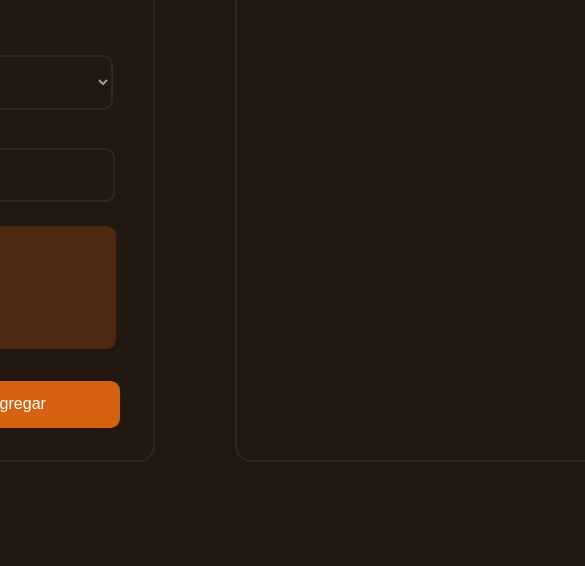
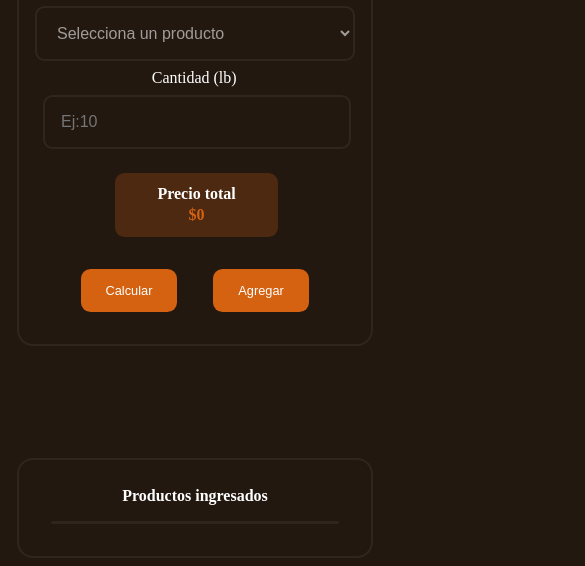
Before and after one commit to Man7F7/web-cuenta-carniceria, a plain HTML site: page index.html in a window 390 px wide. Shown: the part 324-890 px from the top of the page, 585 px wide, since content can reach past the window. Before the commit the page ends 844 px from the top, so only its background shows below. Drawn offline with Linux system fonts and the light colour scheme.

Commit message:
Responsive para dispositivos moviles

```diff
--- a/style.css
+++ b/style.css
@@ -115,3 +115,89 @@ option{
     border-radius: 0.6rem;
     margin: 1rem;
 }
+
+@media (max-width:390px){
+    .tableta{
+    border: solid 2px rgba(255, 255, 255, 0.06);
+    border-radius: 1rem;
+    padding: 1rem;
+    width: 20rem;
+    margin: 0 auto;
+    margin-top: 5rem;
+    text-align: center;
+    }
+    .paletas{
+    display: grid;
+    grid-template-columns: 1fr;
+    justify-content: center;
+    gap:2rem;
+    }
+    .titulo{
+    font-size: 1rem;
+    margin-bottom: 0;
+    }
+    .parrafos{
+    font-size: 1rem;
+    margin-right: 1rem;
+    text-align: right;
+}
+.parrafosDos{
+    font-size: 1rem;
+    margin-right: 0.1rem;
+    text-align: right;
+}
+.productos{
+    font-size: 1rem;
+    color: rgba(255, 255, 255, 0.572);
+    margin: 0.5rem auto;
+    padding: 1rem;
+    width: 20rem;
+    border-radius: 0.6rem;
+    background: none;
+    border: solid 2px rgba(255, 255, 255, 0.06)
+}
+.cantidad{
+    font-size: 1rem;
+    color: white;
+    margin: 0.5rem;
+    padding: 1rem;
+    width: 17rem;
+    border-radius: 0.6rem;
+    background: none;
+    border: solid 2px rgba(255, 255, 255, 0.06);
+}
+.botones{
+    border: none;
+    margin: 1rem;
+    padding: 0.9rem;
+    width:6rem ;
+    border-radius: 0.6rem;
+    font-size: 0.8rem;
+    color: white;
+    background: #d46211;
+}
+.total{
+    background: #d462113c;
+    width: 10rem;
+    margin-top: 1rem;
+    margin-bottom: 1rem;
+    padding: 0.1rem;
+    border-radius: 0.6rem;
+    margin-left: 5rem;
+}
+.precioT{
+    margin-bottom: 3px;
+    font-size: 1rem;
+}
+.precio{
+    margin-top: 0px;
+    color: #d46211;
+    font-size: 1rem;
+}
+.productoag{
+    font-size: 1rem;
+    margin: 1rem;
+    border-bottom: solid 1px rgba(255, 255, 255, 0.2);
+    padding: 5px;
+}
+}
```
